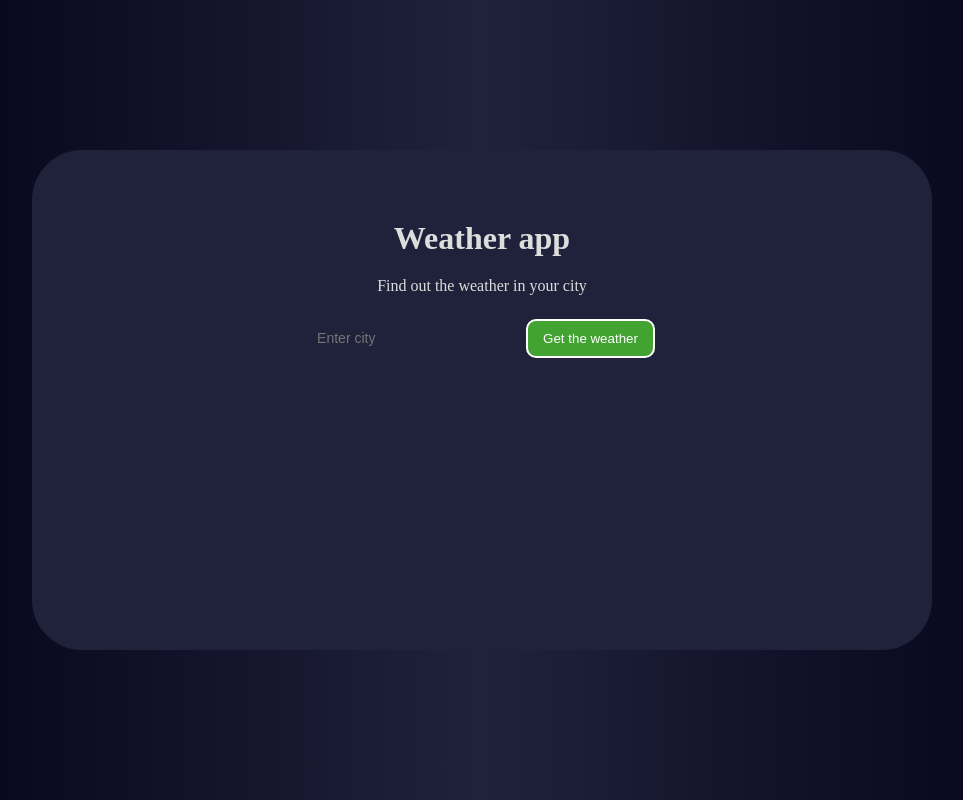
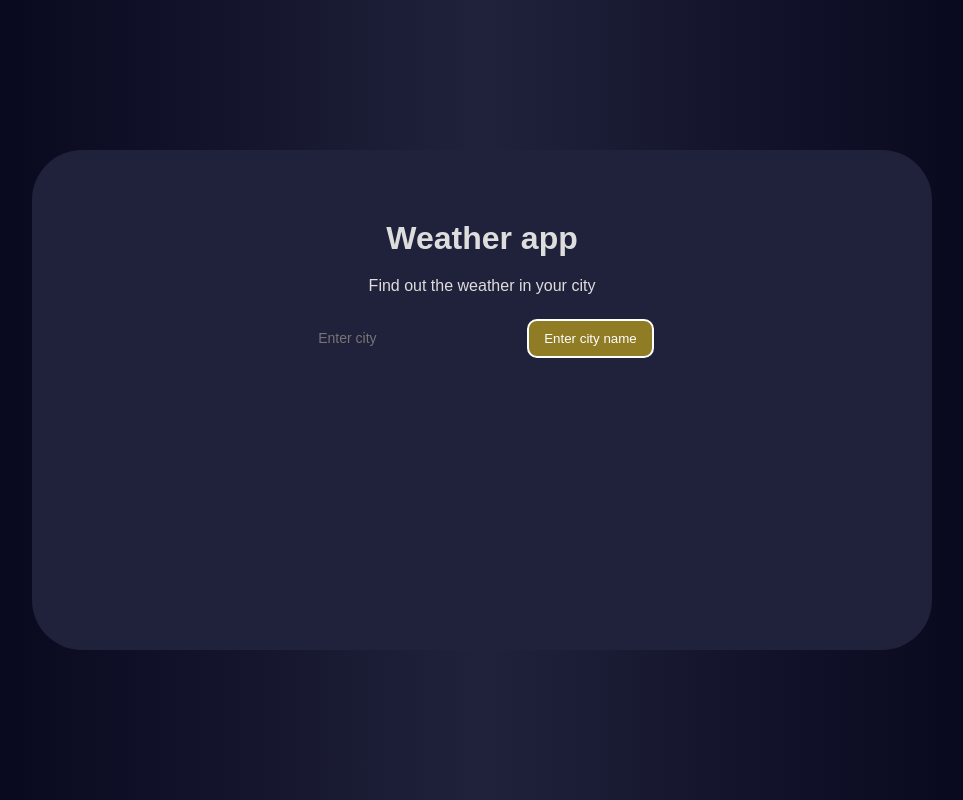
Before and after one commit to TheSpl4sh/vueProject, a Vue app: page / in a window 1280 px wide. Shown: the whole page, without its empty margins (158-1121 px from the left). Built offline with nearby package versions, Linux system fonts and the light colour scheme.

Commit message:
feat: methods, computed

```diff
--- a/src/App.vue
+++ b/src/App.vue
@@ -1,14 +1,34 @@
 <script>
+    export default {
+      data() {
+        return {
+          city: "",
+          errors: ""
+        }
+      },
+      computed: {
+        cityName() {
+          return "«" + this.city + "»"
+        }
+      },
+      methods: {
+        getWeather() {
+          if(this.city.trim().length < 2)
 
+          return false
+        }
+      }
+    }
 </script>
 
 <template>
     <div class="wrapper">
       <header>
-        <h1>Weather app</h1>
-        <p>Find out the weather in your city</p>
-        <input type="text"  placeholder="Enter city">
-        <button>Get the weather</button>
+        <h1>Weather app </h1>
+        <p>Find out the weather in {{ city == ""?" your city" : cityName }}</p>
+        <input type="text" v-model="city" placeholder="Enter city">
+        <button v-if="city != ''" @click="getWeather()">Get the weather</button>
+        <button disabled v-else="city != ''">Enter city name</button>
       </header>
     </div>
 </template>
@@ -60,6 +80,11 @@ h1 {
   transition: transform 500ms ease;
 }
 
+.wrapper button:disabled {
+  background-color: #8f7c25;
+  cursor: not-allowed;
+}
+
 .wrapper button:hover {
   transform: scale(1.1) translate(-5px);
 }
--- a/src/assets/main.css
+++ b/src/assets/main.css
@@ -5,10 +5,11 @@
 }
 
 body {
+  font-family: "Lucida Handwriting", Cursive, sans-serif;
   width: 100%;
   min-height: 100vh;
   background: rgb(1,0,22);
-background: linear-gradient(90deg, rgba(1,0,22,1) 0%, rgba(32,34,59,1) 50%, rgba(1,0,22,1) 100%);
+  background: linear-gradient(90deg, rgba(1,0,22,1) 0%, rgba(32,34,59,1) 50%, rgba(1,0,22,1) 100%);
   display: flex;
   justify-content: center;
   align-items: center;
```
